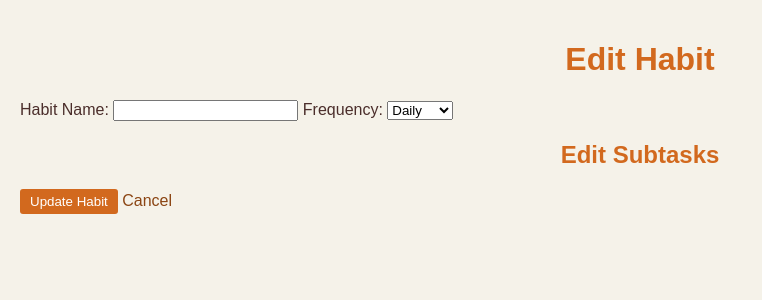
After one commit to spriha27/Habit-Tracker, a Node server app: template views/edit.ejs in a window 1280 px wide. The commit adds this page. Shown: the top 300 px of the page, without its empty margins (0-762 px from the left). Run offline with Node 20, Linux system fonts and the light colour scheme; the template is opened without the code that fills it, so the values that code supplies are empty; some libraries are stand-ins or nearby versions.

Commit message:
Added basic CRUD and changes some UX

```diff
--- a/app.js
+++ b/app.js
@@ -1,199 +1,347 @@
-// app.js
 const express = require('express');
 const mongoose = require('mongoose');
 const bodyParser = require('body-parser');
 const cron = require('node-cron');
 const Habit = require('./models/Habit');
-const {Parser} = require('json2csv');
+const { Parser } = require('json2csv');
 const app = express();
+
 app.set('view engine', 'ejs');
-app.use(bodyParser.urlencoded({extended: true}));
+app.use(bodyParser.urlencoded({ extended: true }));
 app.use(express.static('public'));
 
 const MONGODB_URI = process.env.MONGODB_URI || 'mongodb://localhost:27017/habitTrackerDB';
-mongoose.connect(MONGODB_URI, {
-    useNewUrlParser: true,
-    serverSelectionTimeoutMS: 30000,
-    useUnifiedTopology: true,
-}).then(() => console.log('MongoDB connected'))
-    .catch(err => console.log(err));
+mongoose
+  .connect(MONGODB_URI)
+  .then(async () => {
+    console.log('MongoDB connected');
+
+   // Check if we're in development mode
+   if (process.env.NODE_ENV === 'development') {
+    console.log('Running in development mode. Dropping existing collections...');
+
+    const db = mongoose.connection.db;
+
+    // Check if the "habits" collection exists before dropping it
+    const collections = await db.listCollections().toArray();
+    const habitCollectionExists = collections.some(col => col.name === 'habits');
+
+    if (habitCollectionExists) {
+        await db.dropCollection('habits');
+        console.log('Dropped habits collection');
+    } else {
+        console.log('No habits collection to drop.');
+    }
+}
+  })
+  .catch((err) => console.log('MongoDB connection error: ', err));
 
 // Home Page: List all habits and display the counter for tasks left
 app.get('/', async (req, res) => {
-    // Fetch habits with incomplete sub-tasks or not completed
-    const habits = await Habit.find({});
-
+  const habits = await Habit.find({ completed: false }); // Fetch only incomplete habits
   let tasksLeft = 0;
-    let habitsToDisplay = [];
-
   habits.forEach(habit => {
     const incompleteSubTasks = habit.subTasks.filter(subTask => !subTask.completed);
-
-        if (incompleteSubTasks.length > 0 || !habit.completed) {
-            // Add habit to the main list if there's any incomplete sub-task or the habit itself is not completed
-            habitsToDisplay.push({
-                _id: habit._id,
-                name: habit.name,
-                frequency: habit.frequency,
-                subTasks: incompleteSubTasks,
-                completed: habit.completed
+    tasksLeft += incompleteSubTasks.length;
+  });
+  res.render('index', { habits, tasksLeft });
 });
 
-            // Count the incomplete sub-tasks
-            tasksLeft += incompleteSubTasks.length;
+// Create a new habit
+app.post('/habit', async (req, res) => {
+  const { name, frequency, subTasks } = req.body;
+
+  try {
+      // Ensure all subtasks have a non-empty name
+      const validSubTasks = subTasks.split(',').map(subTask => subTask.trim()).filter(subTask => subTask !== '');
+
+      if (validSubTasks.length === 0) {
+          return res.status(400).send('Habit must have at least one valid subtask');
+      }
+
+      const habit = new Habit({
+          name,
+          frequency,
+          subTasks: validSubTasks.map(taskName => ({ name: taskName }))
+      });
+
+      await habit.save();
+      res.redirect('/');
+  } catch (error) {
+      console.error('Error creating habit:', error);
+      res.status(500).send('Internal Server Error');
   }
 });
 
-    res.render('index', {habits: habitsToDisplay, tasksLeft});
+app.post('/habit/:habitId/complete', async (req, res) => {
+  const { habitId } = req.params;
+
+  try {
+      // Fetch the habit from the database
+      const habit = await Habit.findById(habitId);
+
+      if (!habit) {
+          return res.status(404).send('Habit not found');
+      }
+
+      // Mark the habit and all its subtasks as complete
+      habit.completed = true;
+      habit.subTasks.forEach(subTask => {
+          subTask.completed = true; // Mark each subtask as completed
       });
 
+      // Save the updated habit
+      await habit.save();
 
-// Route to view missed habits
-app.get('/missed', async (req, res) => {
-    const missedHabits = await Habit.find({missed: true});
-    res.render('missed', {missedHabits});
+      // Redirect to the finished habits page (scroll to the completed habit)
+      res.redirect('/finished');
+  } catch (error) {
+      console.error('Error completing habit:', error);
+      res.status(500).send('Internal Server Error');
+  }
 });
 
-// Export missed habits to CSV
-app.get('/missed/export', async (req, res) => {
-    const missedHabits = await Habit.find({missed: true});
-
-    const fields = ['name', 'frequency', 'date'];
-    const parser = new Parser({fields});
-    const csv = parser.parse(missedHabits);
-
-    res.header('Content-Type', 'text/csv');
-    res.attachment('missed_habits.csv');
-    return res.send(csv);
+// Edit a habit
+app.get('/habit/:id/edit', async (req, res) => {
+  const habit = await Habit.findById(req.params.id);
+  res.render('edit', { habit });
 });
 
+// Update a habit
+app.post('/habit/:id/edit', async (req, res) => {
+  const { name, frequency, subTasks } = req.body;
+  const updatedSubTasks = subTasks.map((subTask) => ({
+    name: subTask.name,
+    completed: !!subTask.completed,
+  }));
 
-// Create a new habit
-app.post('/habit', async (req, res) => {
-    const {name, frequency, subTasks} = req.body;
-    const habit = new Habit({
+  await Habit.findByIdAndUpdate(req.params.id, {
     name,
     frequency,
-        subTasks: subTasks.split(',').map((task) => ({name: task.trim()})),
+    subTasks: updatedSubTasks,
   });
-    await habit.save();
   res.redirect('/');
 });
 
-// Mark habit as completed
-app.post('/habit/:id/complete', async (req, res) => {
-    const habit = await Habit.findById(req.params.id);
-    habit.completed = true;
+// Undo the completion of a habit
+app.post('/habit/:id/undo', async (req, res) => {
+    const habitId = req.params.id;
+    try {
+        const habit = await Habit.findById(habitId);
+        if (!habit) {
+            return res.status(404).send('Habit not found');
+        }
+
+        // Mark the habit as incomplete
+        habit.completed = false;
+
+        // Mark all subtasks as incomplete as well
+        habit.subTasks.forEach(subTask => {
+            subTask.completed = false;
+        });
+
         await habit.save();
+        res.redirect('/'); // Redirect back to the main page or the relevant page
+    } catch (error) {
+        console.error(error);
+        res.status(500).send('Internal Server Error');
+    }
+});
+
+// Delete a habit
+app.post('/habit/:id/delete', async (req, res) => {
+  await Habit.findByIdAndDelete(req.params.id);
   res.redirect('/');
 });
 
-// Mark a sub-task as completed or uncompleted
+// Toggle a subtask as complete or incomplete
 app.post('/habit/:habitId/subtask/:subTaskId/toggle', async (req, res) => {
   const habit = await Habit.findById(req.params.habitId);
   const subTask = habit.subTasks.id(req.params.subTaskId);
 
   subTask.completed = !subTask.completed;
 
-    // Check if all sub-tasks are completed
-    habit.completed = habit.subTasks.every(sub => sub.completed);
+  // Check if all subtasks are complete
+  habit.completed = habit.subTasks.every((sub) => sub.completed);
 
   await habit.save();
   res.redirect('/');
 });
 
-// View a specific habit with subtasks
-app.get('/habit/:id', async (req, res) => {
-    const habit = await Habit.findById(req.params.id);
-    res.render('habit', {habit});
+// Edit a subtask
+app.get('/habit/:habitId/subtask/:subTaskId/edit', async (req, res) => {
+  const habit = await Habit.findById(req.params.habitId);
+  const subTask = habit.subTasks.id(req.params.subTaskId);
+  res.render('edit_subtask', { habit, subTask });
 });
 
-// Dashboard to view missed habits
-app.get('/dashboard', async (req, res) => {
-    const missedHabits = await Habit.find({missed: true});
-    res.render('dashboard', {missedHabits});
+// Update a subtask
+app.post('/habit/:habitId/subtask/:subTaskId/edit', async (req, res) => {
+  const habit = await Habit.findById(req.params.habitId);
+  const subTask = habit.subTasks.id(req.params.subTaskId);
+  subTask.name = req.body.name;
+
+  await habit.save();
+  res.redirect('/');
 });
 
-// View finished habits
+app.post('/habit/:habitId/subtask/:subtaskId/undo', async (req, res) => {
+    const { habitId, subtaskId } = req.params;
+
+    try {
+        const habit = await Habit.findById(habitId);
+        const subTask = habit.subTasks.id(subtaskId);
+
+        if (!subTask) {
+            return res.status(404).send('Subtask not found');
+        }
+
+        subTask.completed = false;
+
+        // Mark the habit as incomplete if any subtask is undone
+        habit.completed = false;
+        await habit.save();
+
+        res.redirect('/');
+    } catch (error) {
+        console.error('Error undoing subtask:', error);
+        res.status(500).send('Internal Server Error');
+    }
+});
+
+// Route to mark a subtask as completed and move it to the finished subtasks page
+app.post('/habit/:habitId/subtask/:subtaskId/complete', async (req, res) => {
+    const { habitId, subtaskId } = req.params;
+
+    try {
+        const habit = await Habit.findById(habitId);
+        const subTask = habit.subTasks.id(subtaskId);
+
+        if (!subTask) {
+            return res.status(404).send('Subtask not found');
+        }
+
+        subTask.completed = true; // Mark the subtask as completed
+
+        await habit.save(); // Save the updated habit
+
+        res.redirect(`/#subtask-${subtaskId}`);
+    } catch (error) {
+        console.error('Error completing subtask:', error);
+        res.status(500).send('Internal Server Error');
+    }
+});
+
+// Route to get finished habits and subtasks
 app.get('/finished', async (req, res) => {
-    const habits = await Habit.find({});
+    try {
+        // Fetch all habits with completed subtasks
+        const finishedHabits = await Habit.find({
+            'subTasks.completed': true
+        });
 
-    let finishedHabits = [];
+        // Collect all completed subtasks along with the habit details
+        let finishedSubtasks = [];
 
-    habits.forEach(habit => {
-        const completedSubTasks = habit.subTasks.filter(subTask => subTask.completed);
-
-        if (completedSubTasks.length > 0) {
-            // Add the habit to the finished list if it has any completed sub-tasks
-            finishedHabits.push({
-                _id: habit._id,
-                name: habit.name,
-                frequency: habit.frequency,
-                subTasks: completedSubTasks,
-                completed: habit.completed
+        finishedHabits.forEach(habit => {
+            habit.subTasks.forEach(subTask => {
+                if (subTask.completed) {
+                    finishedSubtasks.push({
+                        name: subTask.name,
+                        habitName: habit.name,
+                        habitId: habit._id,
+                        _id: subTask._id // Subtask ID
                     });
                 }
             });
-
-    res.render('finished', {finishedHabits});
         });
 
-// Undo the completion of a habit
-app.post('/habit/:id/undo', async (req, res) => {
-    const habit = await Habit.findById(req.params.id);
-    if (habit) {
-        habit.completed = false;
-        habit.subTasks.forEach(subTask => {
-            subTask.completed = false;
-        });
-        await habit.save();
+        res.render('finished', { finishedHabits, finishedSubtasks });
+    } catch (error) {
+        console.error('Error fetching finished habits and subtasks:', error);
+        res.status(500).send('Internal Server Error');
     }
-    res.redirect('/finished');
 });
 
-// Undo a completed sub-task and mark the main habit as incomplete
-app.post('/habit/:habitId/subtask/:subTaskId/undo', async (req, res) => {
-    const habit = await Habit.findById(req.params.habitId);
-    if (habit) {
-        const subTask = habit.subTasks.id(req.params.subTaskId);
+app.post('/habit/:habitId/subtask/:subtaskId/delete', async (req, res) => {
+  const { habitId, subtaskId } = req.params;
 
-        if (subTask) {
-            subTask.completed = false;
-            habit.completed = false;
+  try {
+      // Find the habit by its ID
+      const habit = await Habit.findById(habitId);
 
+      if (!habit) {
+          return res.status(404).send('Habit not found');
+      }
+
+      // Find the index of the subtask and remove it
+      const subtaskIndex = habit.subTasks.findIndex(subTask => subTask._id.toString() === subtaskId);
+
+      if (subtaskIndex > -1) {
+          habit.subTasks.splice(subtaskIndex, 1); // Remove the subtask from the array
+      } else {
+          return res.status(404).send('Subtask not found');
+      }
+
+      // Save the updated habit
       await habit.save();
+
+      // Redirect to the main page after deletion
+      res.redirect('/');
+  } catch (error) {
+      console.error('Error deleting subtask:', error);
+      res.status(500).send('Internal Server Error');
   }
-    }
-    res.redirect('/finished');
 });
 
-// Schedule a cron job to run at 12 AM every day
+app.get('/missed', async (req, res) => {
+  try {
+      // Fetch missed habits (this assumes you have a 'missed' property in the Habit model)
+      const missedHabits = await Habit.find({ missed: true });
+
+      // Render the missed habits page with the retrieved data
+      res.render('missed', { missedHabits });
+  } catch (error) {
+      console.error('Error fetching missed habits:', error);
+      res.status(500).send('Internal Server Error');
+  }
+});
+
+// Cron job for daily and weekly resets
 cron.schedule('0 0 * * *', async () => {
   console.log('Running daily reset job at 12 AM');
 
-    // Find and reset all daily habits
-    const dailyHabits = await Habit.find({frequency: 'daily'});
+  const today = new Date();
+
+  // Reset and mark missed daily habits
+  const dailyHabits = await Habit.find({ frequency: 'daily' });
   dailyHabits.forEach(async (habit) => {
-        habit.subTasks.forEach(subTask => {
+    if (!habit.completed) {
+      habit.missed = true; // Mark habit as missed if not completed
+    }
+    habit.subTasks.forEach((subTask) => {
       subTask.completed = false;
     });
     habit.completed = false;
+    habit.missed = false; // Reset missed status after each day
+    habit.date = today; // Update the reset date to today
     await habit.save();
   });
 
-    // Find weekly habits that should reset today
-    const weeklyHabits = await Habit.find({frequency: 'weekly'});
-    const today = new Date();
-
+  // Reset and mark missed weekly habits
+  const weeklyHabits = await Habit.find({ frequency: 'weekly' });
   weeklyHabits.forEach(async (habit) => {
     const diffInDays = Math.floor((today - habit.date) / (1000 * 60 * 60 * 24));
-
     if (diffInDays >= 7) {
-            habit.subTasks.forEach(subTask => {
+      if (!habit.completed) {
+        habit.missed = true; // Mark as missed if the weekly habit wasn't completed
+      }
+      habit.subTasks.forEach((subTask) => {
         subTask.completed = false;
       });
       habit.completed = false;
-            habit.date = new Date(); // Reset the date to today
+      habit.missed = false; // Reset missed status after each week
+      habit.date = today; // Update the reset date to today
       await habit.save();
     }
   });
--- a/package.json
+++ b/package.json
@@ -5,7 +5,7 @@
   "main": "index.js",
   "scripts": {
     "start": "node app.js",
-    "test": "echo \"Error: no test specified\" && exit 1"
+    "dev": "NODE_ENV=development nodemon --ext js,ejs,css app.js"
   },
   "keywords": [],
   "author": "",
@@ -17,5 +17,8 @@
     "json2csv": "^6.0.0-alpha.2",
     "mongoose": "^8.7.0",
     "node-cron": "^3.0.3"
+  },
+  "devDependencies": {
+    "nodemon": "^3.1.7"
   }
 }
--- a/public/style.css
+++ b/public/style.css
@@ -41,6 +41,7 @@ button {
     cursor: pointer;
     border-radius: 3px;
     transition: background-color 0.3s;
+    display: inline-block;
 }
 
 button:hover {
--- /dev/null
+++ b/views/edit.ejs
@@ -0,0 +1,35 @@
+<!DOCTYPE html>
+<html lang="en">
+<head>
+  <meta charset="UTF-8">
+  <meta name="viewport" content="width=device-width, initial-scale=1.0">
+  <title>Edit Habit</title>
+  <link rel="stylesheet" href="/style.css">
+</head>
+<body>
+  <h1>Edit Habit</h1>
+  <form action="/habit/<%= habit._id %>/edit" method="POST">
+    <label for="name">Habit Name:</label>
+    <input type="text" name="name" id="name" value="<%= habit.name %>" required>
+
+    <label for="frequency">Frequency:</label>
+    <select name="frequency" id="frequency">
+      <option value="daily" <%= habit.frequency === 'daily' ? 'selected' : '' %>>Daily</option>
+      <option value="weekly" <%= habit.frequency === 'weekly' ? 'selected' : '' %>>Weekly</option>
+    </select>
+
+    <h2>Edit Subtasks</h2>
+    <ul>
+      <% habit.subTasks.forEach(function (subTask, index) { %>
+        <li>
+          <input type="text" name="subTasks[<%= index %>][name]" value="<%= subTask.name %>" required>
+          <input type="checkbox" name="subTasks[<%= index %>][completed]" <%= subTask.completed ? 'checked' : '' %>> Completed
+        </li>
+      <% }); %>
+    </ul>
+
+    <button type="submit" class="btn btn-primary">Update Habit</button>
+    <a href="/" class="btn btn-secondary">Cancel</a> <!-- Cancel button -->
+  </form>
+</body>
+</html>
```
Also changed, not shown: models/Habit.js (+29 -11 lines), views/edit_subtask.ejs (added, +19 -0 lines), views/finished.ejs (+35 -39 lines), views/index.ejs (+50 -1 lines), 1 other file. Lines whose indentation alone changed are shown as unchanged.
